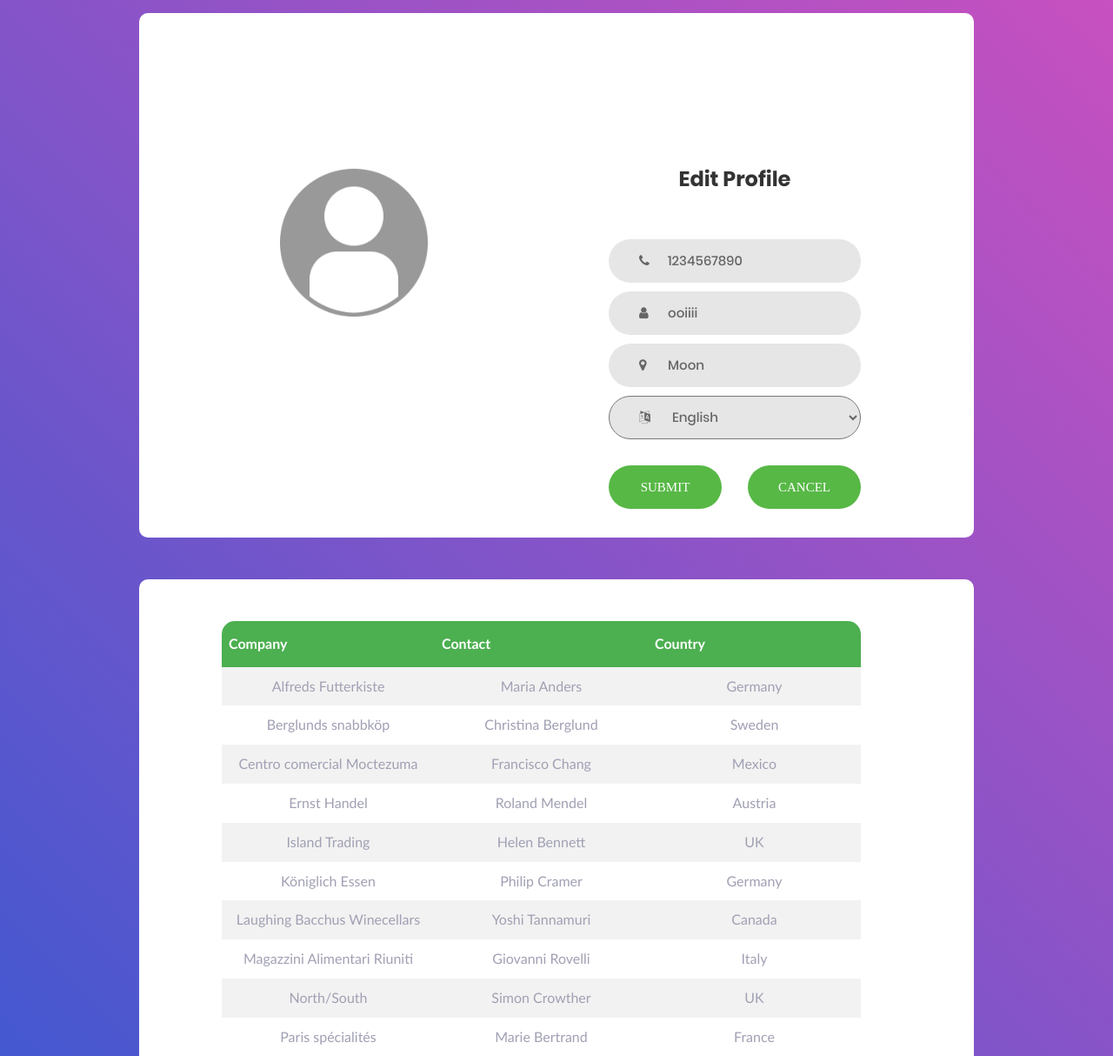
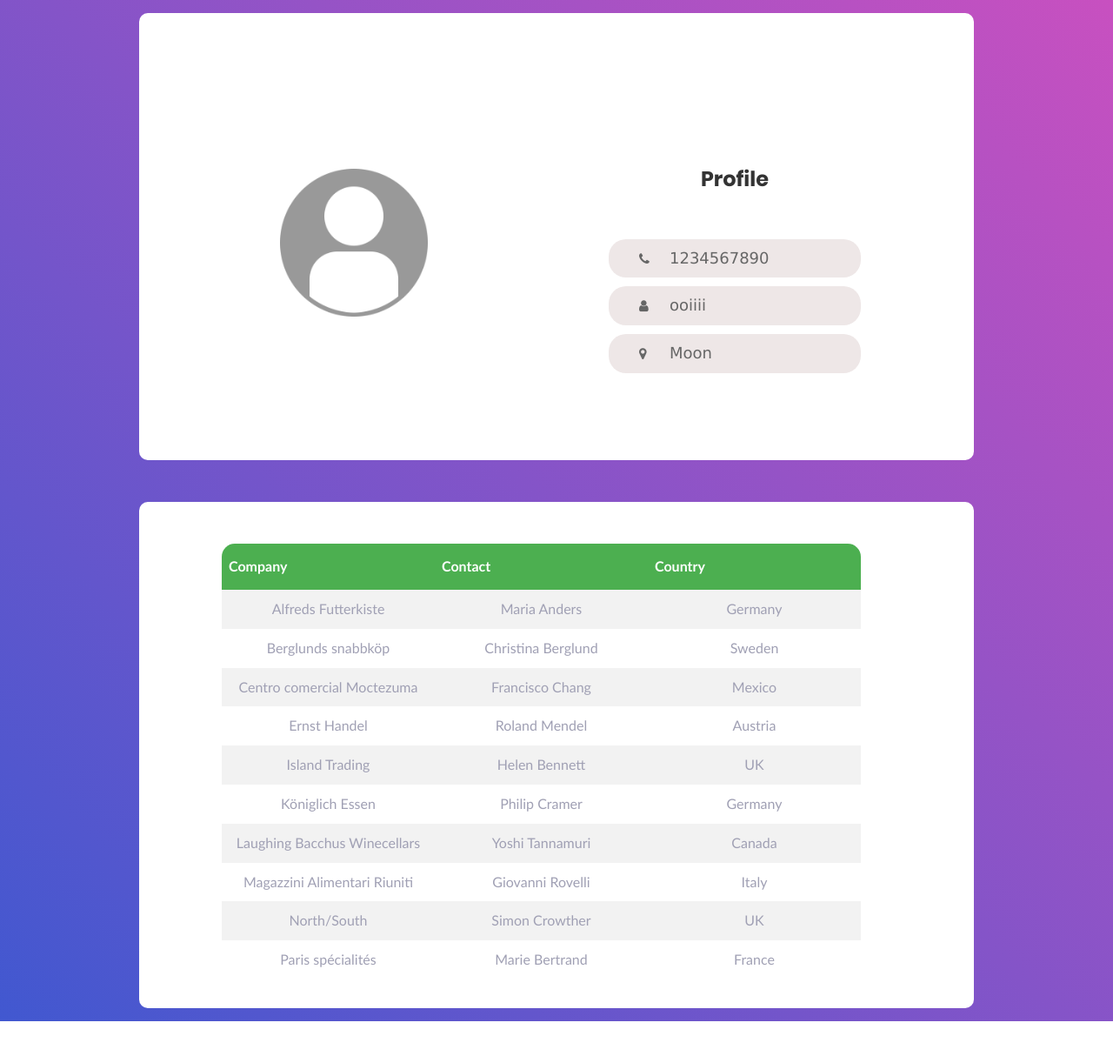
Before and after one commit to abhaydhiman/farm_app, a Flask app: page /profile in a window 1280 px wide. Shown: the top 1214 px of the page at 87% size. After the commit the page ends 1174 px from the top, so only its background shows below. Run offline with Flask 2, Linux system fonts and the light colour scheme; some libraries are stand-ins or nearby versions; some web fonts are replaced.

Commit message:
modified styling of text fields

```diff
--- a/templates/profile.html
+++ b/templates/profile.html
@@ -2,7 +2,7 @@
 <html lang="en">
 
 <head>
-    <title>Login V1</title>
+    <title>Profile</title>
     <meta charset="UTF-8">
     <meta name="viewport" content="width=device-width, initial-scale=1">
     <!--===============================================================================================-->
@@ -39,75 +39,34 @@
                     </div>
                 </label>
 
-                <form class="login100-form validate-form">
+                <div class="login100-form validate-form">
                     <span class="login100-form-title">
-                        Edit Profile
+                        Profile
                     </span>
 
-                    <div class="wrap-input100 validate-input" data-validate="Valid number is of 10 integers">
-                        <input class="input100" type="text" name="Phone_number" placeholder="Phone Number" onfocus="this.value=''" value="1234567890">
-                        <span class="focus-input100"></span>
+                    <div class="wrap-input100" style="background-color:rgb(238, 231, 231);border-radius:20px;padding-bottom:7px;padding-top:7px;">
+                        <p name="Phone_number" style="position: relative; left:70px;font-size:large;font-family:Verdana, Geneva, Tahoma, sans-serif;">1234567890</p>
                         <span class="symbol-input100">
                             <i class="fa fa-phone" aria-hidden="true"></i>
                         </span>
                     </div>
 
-                    <div class="wrap-input100 validate-input" data-validate="Name is required">
-                        <input class="input100" type="text" name="name" placeholder="Full Name" onfocus="this.value=''" value="ooiiii">
-                        <span class="focus-input100"></span>
+                    <div class="wrap-input100" style="background-color:rgb(238, 231, 231);border-radius:20px;padding-bottom:7px;padding-top:7px;">
+                        <p name="name" style="position: relative; left:70px;font-size:large;font-family:Verdana, Geneva, Tahoma, sans-serif;">ooiiii</p>
                         <span class="symbol-input100">
                             <i class="fa fa-user" aria-hidden="true"></i>
                         </span>
                     </div>
 
-                    <!-- <div class="wrap-input100">
-                        <input class="input100" type="text" name="Language" placeholder="Language" onfocus="this.value=''" value="English">
-                        <span class="focus-input100"></span>
-                        <span class="symbol-input100">
-                            <i class="fa fa-language" aria-hidden="true"></i>
-                        </span>
-                    </div> -->
-
-                    <div class="wrap-input100">
-                        <input class="input100" type="text" name="Location" placeholder="Location" onfocus="this.value=''"
-                            value="Moon">
-                        <span class="focus-input100"></span>
+                    <div class="wrap-input100" style="background-color:rgb(238, 231, 231);border-radius:20px;padding-bottom:7px;padding-top:7px;">
+                        <p name="location" style="position: relative; left:70px;font-size:large;font-family:Verdana, Geneva, Tahoma, sans-serif;">Moon</p>
                         <span class="symbol-input100">
                             <i class="fa fa-map-marker" aria-hidden="true"></i>
                         </span>
                     </div>
-
-                    <div class="wrap-input100" style="outline: none;">
-                        <select class="input100" name="Language" placeholder="Language">
-                            <option value="English">English</option>
-                            <option value="Hindi">Hindi</option>
-                            <option value="Punjabi">Punjabi</option>
-                            <option value="Marathi">Marathi</option>
-                        </select>
-                        <span class="focus-input100"></span>
-                        <span class="symbol-input100">
-                            <i class="fa fa-language" aria-hidden="true"></i>
-                        </span>
-                    </div>
-
-                    <div class="row">
-                        <div class="col-md-6">
-                            <div class="container-login100-form-btn">
-                                <button class="login100-form-btn">
-                                    Submit
-                                </button>
-                            </div>
-                        </div>
-                        <div class="col-md-6">
-                            <div class="container-login100-form-btn">
-                                <button class="login100-form-btn">
-                                    Cancel
-                                </button>
-                            </div>
-                        </div>
-                    </div>
-
-                </form>
+                    <br>
+                    <br>
+                </div>
             </div>
             <div class="wrap-login100 mt-5 pt-5">
                 <table id="customers">
```
